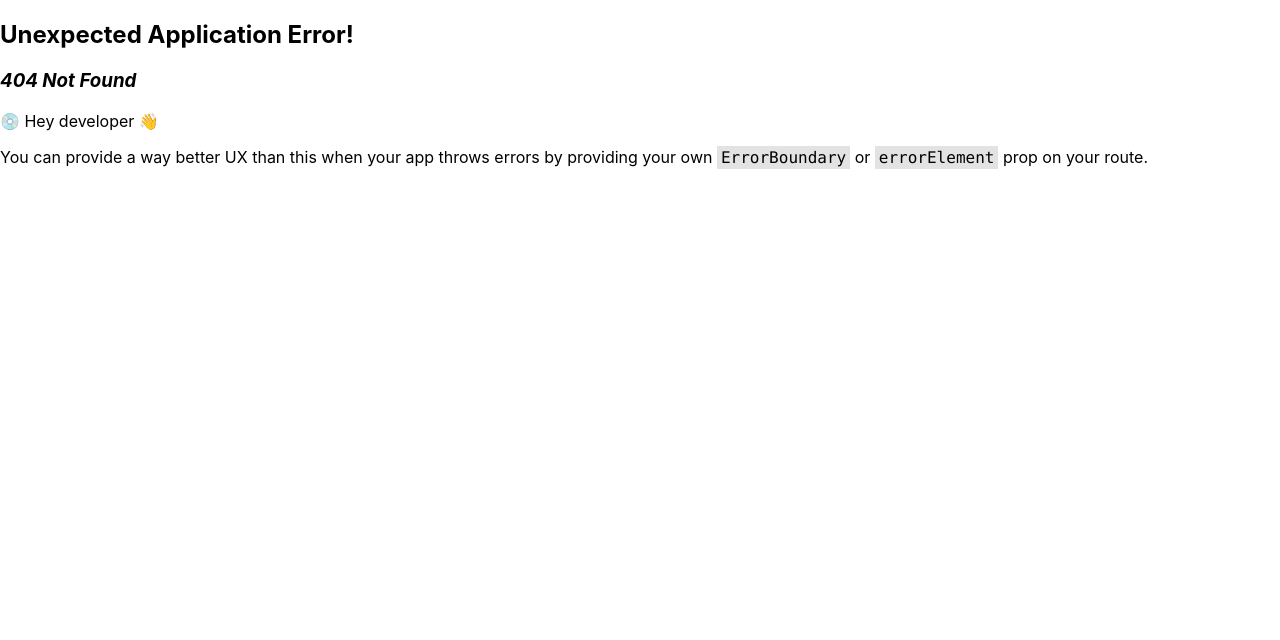
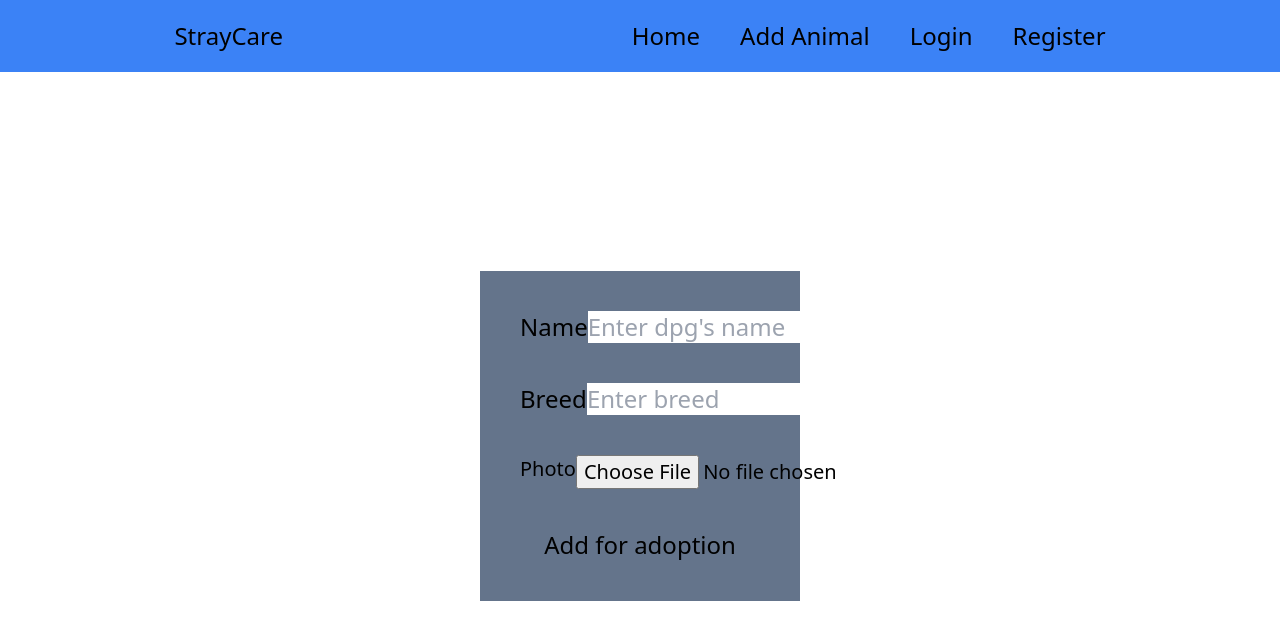
Before and after one commit to rishan-ch/StrayCare-Proto-Frontend, a React (Create React App) app: page /add in a window 1280 px wide. Before the commit this address had no page. Shown: the top 640 px of the page. Built offline with nearby package versions, Linux system fonts and the light colour scheme.

Commit message:
adding pets for adoption

```diff
--- a/package.json
+++ b/package.json
@@ -36,5 +36,10 @@
       "last 1 firefox version",
       "last 1 safari version"
     ]
+  },
+  "devDependencies": {
+    "autoprefixer": "^10.4.20",
+    "postcss": "^8.4.47",
+    "tailwindcss": "^3.4.13"
   }
 }
--- a/src/App.js
+++ b/src/App.js
@@ -1,30 +1,23 @@
 import './App.css';
-import Login from './components/Login'
-import Register from './components/Register'
-import { createBrowserRouter, RouterProvider } from 'react-router-dom';
-import Home from './components/Home'
+import './index.css';
+import Login from './components/Login';
+import Register from './components/Register';
+import Home from './components/Home';
+import Navbar from './components/Navbar';
+import AddAnimal from './components/AddAnimal';
+import { BrowserRouter, Routes, Route } from 'react-router-dom';
 
 function App() {
-  const router = createBrowserRouter([
-    {
-      path:"/",
-      element:<Home/>
-    },
-    {
-      path:"/login",
-      element:<Login/>
-    },
-    {
-      path:"/register",
-      element:<Register/>
-    }
-  ])
-
   return (
-    <>
-    <RouterProvider router={router}/>
-    </>
-
+    <BrowserRouter>
+      <Navbar />
+      <Routes>
+        <Route path="/" element={<Home />} />
+        <Route path="/add" element={<AddAnimal />} />
+        <Route path="/login" element={<Login />} />
+        <Route path="/register" element={<Register />} />
+      </Routes>
+    </BrowserRouter>
   );
 }
 
--- /dev/null
+++ b/src/components/AddAnimal.js
@@ -0,0 +1,50 @@
+import axios from "axios";
+import { useState } from "react"
+export default function AddAnimal(){
+
+    const [name, setName] = useState('')
+    const [breed, setBreed] = useState('')
+    const [photo, setPhoto] = useState(null)
+
+    async function handleSubmit(event){
+        event.preventDefault();
+
+        const formdata = new FormData();
+        formdata.append('name',name)
+        formdata.append('breed',breed)
+        formdata.append('photo',photo)
+
+        try{
+            let res = await axios.post("http://localhost:8080/api/dog/add",formdata)
+
+            if(res.status === 200){
+                console.log("success")
+            }else{
+                console.log("fail "+res.status)
+            }
+
+        } catch(error){
+            console.log(error)
+        }
+
+    }
+    return(
+            <div className="flex justify-center items-center section-min-height  ">
+                <form action="" onSubmit={handleSubmit} className="text-2xl w-1/4 bg-slate-500 p-10 flex flex-col gap-10">
+                    <div className="flex justify-between">
+                        <label htmlFor="name">Name</label>
+                        <input type="text" placeholder="Enter dpg's name" onChange={e=> setName(e.target.value)}/>
+                    </div>
+                    <div className="flex justify-between">
+                        <label htmlFor="breed">Breed</label>
+                        <input type="text" placeholder="Enter breed" onChange={e=> setBreed(e.target.value)}/>
+                    </div>
+                    <div className="flex justify-between text-xl">
+                        <label htmlFor="photo">Photo</label>
+                        <input type="file" placeholder="Enter your password" onChange={e=> setPhoto(e.target.files[0])}/>
+                    </div>
+                    <button type="submit">Add for adoption</button>
+                </form>
+            </div>
+    )
+}
--- a/src/components/Login.js
+++ b/src/components/Login.js
@@ -1,6 +1,6 @@
 import axios from "axios";
 import { useState } from "react"
-import { Navigate, useNavigate } from "react-router-dom";
+import { useNavigate } from "react-router-dom";
 export default function Login(){
 
     const [email, setEmail] = useState('')
@@ -29,26 +29,24 @@ export default function Login(){
 
 
     return(
-        <div>
-            <div>
-                <form action="" onSubmit={handleSubmit}>
+            <div className="flex justify-center items-center section-min-height  ">
+                <form action="" onSubmit={handleSubmit} className="text-2xl w-1/4 bg-slate-500 p-10 flex flex-col gap-10">
 
-                    <div>
+                    <div className="flex justify-between">
                         <label htmlFor="email">Email</label>
                         <input type="email" placeholder="Enter your email" onChange={e=> setEmail(e.target.value)}/>
                     </div>
-                    <div>
+                    <div className="flex justify-between">
                         <label htmlFor="password">Password</label>
                         <input type="password" placeholder="Enter your password" onChange={e=> setPassword(e.target.value)}/>
                     </div>
                     <button type="submit">Login</button>
                     {
                     !userLogged && (
-                        <p style={{color:'red'}}>The user credentials did not match.</p>
+                        <p className="text-red-700">The user credentials did not match.</p>
                     )
                     }
                 </form>
             </div>
-        </div>
     )
 }
--- /dev/null
+++ b/src/components/Navbar.js
@@ -0,0 +1,16 @@
+import { Link } from "react-router-dom"
+
+
+export default function Navbar(){
+    return(
+        <nav className="flex min-w-full justify-around text-2xl py-5 bg-blue-500">
+            <Link to="/">StrayCare</Link>
+            <ul className="flex gap-10">
+                <li><Link to="/">Home</Link></li>
+                <li><Link to="/add">Add Animal</Link></li>
+                <li><Link to="/login">Login</Link></li>
+                <li><Link to="/register">Register</Link></li>
+            </ul>
+        </nav>
+    )
+};
--- a/src/components/Register.js
+++ b/src/components/Register.js
@@ -25,24 +25,22 @@ export default function Register(){
 
     }
     return(
-        <div>
-            <div>
-                <form action="" onSubmit={handleSubmit}>
-                    <div>
+            <div className="flex justify-center items-center section-min-height  ">
+                <form action="" onSubmit={handleSubmit} className="text-2xl w-1/4 bg-slate-500 p-10 flex flex-col gap-10">
+                    <div className="flex justify-between">
                         <label htmlFor="name">Name</label>
                         <input type="text" placeholder="Enter your name" onChange={e=> setName(e.target.value)}/>
                     </div>
-                    <div>
+                    <div className="flex justify-between">
                         <label htmlFor="email">Email</label>
                         <input type="email" placeholder="Enter your email" onChange={e=> setEmail(e.target.value)}/>
                     </div>
-                    <div>
+                    <div className="flex justify-between">
                         <label htmlFor="password">Password</label>
                         <input type="password" placeholder="Enter your password" onChange={e=> setPassword(e.target.value)}/>
                     </div>
                     <button type="submit">Register</button>
                 </form>
             </div>
-        </div>
     )
 }
--- a/src/index.css
+++ b/src/index.css
@@ -1,13 +1,9 @@
-body {
-  margin: 0;
-  font-family: -apple-system, BlinkMacSystemFont, 'Segoe UI', 'Roboto', 'Oxygen',
-    'Ubuntu', 'Cantarell', 'Fira Sans', 'Droid Sans', 'Helvetica Neue',
-    sans-serif;
-  -webkit-font-smoothing: antialiased;
-  -moz-osx-font-smoothing: grayscale;
+@tailwind base;
+@tailwind components;
+@tailwind utilities;
+
+@layer utilities{
+  .section-min-height{
+    min-height: calc(100vh - 72px);
+  }
 }
-
-code {
-  font-family: source-code-pro, Menlo, Monaco, Consolas, 'Courier New',
-    monospace;
-}
--- /dev/null
+++ b/tailwind.config.js
@@ -0,0 +1,8 @@
+/** @type {import('tailwindcss').Config} */
+module.exports = {
+  content: ['./src/*/*.js'],
+  theme: {
+    extend: {},
+  },
+  plugins: [],
+}
```
Also changed, not shown: 1 other file (tests, documents, lock files or other folders).
